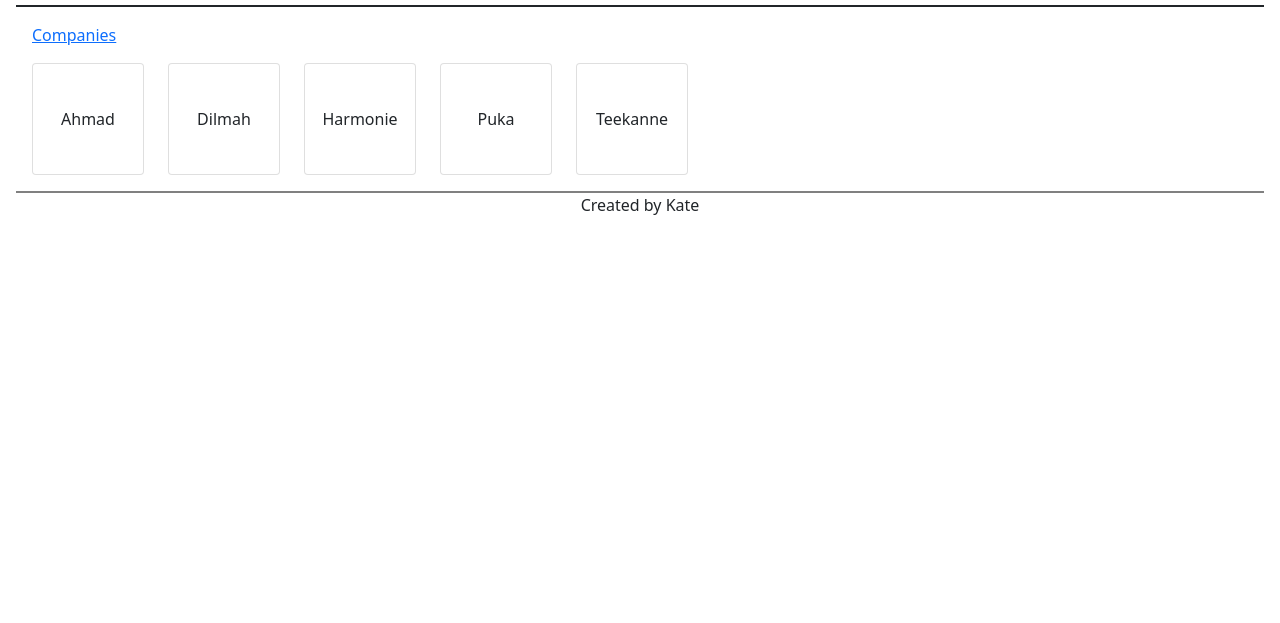
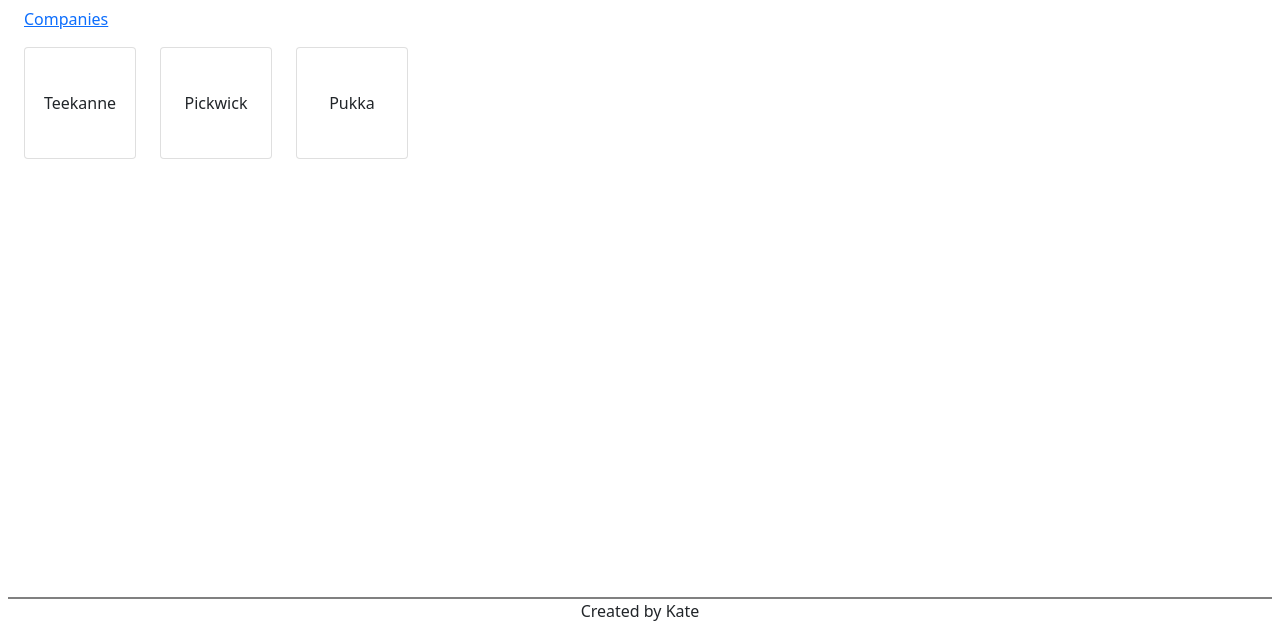
Before and after one commit to mihal/tea-gallery, a plain HTML site: page collection.html in a window 1280 px wide. Shown: the part 177-800 px from the top of the page. Drawn offline with nearby package versions, Linux system fonts and the light colour scheme.

Commit message:
Task 1 (#11)
* T1.1 - Html adjustments
* T1.2 - Items dynamic loading - 1. phase
* Generated company cards programatically
* Removed id from cloned cards

Co-authored-by: HonestMissKate <novakova.aj@gmail.com>

```diff
--- a/collection.html
+++ b/collection.html
@@ -16,6 +16,8 @@
 </head>
 
 <body>
+
+    <div id="page-container">
         <header>
             <h1>
                 <a class="d-block" href="index.html">Teabag Gallery</a>
@@ -45,46 +47,12 @@
                     </nav>
                 </div>
             </div>
-        <div class="row row-cols-auto gy-3">
-            <div class="col">
-                <div class="card company-card text-center">
-                    <div class="card-body">
-                        <p class="card-text company-name">Ahmad</p>
-                    </div>
-                </div>
-            </div>
-            <div class="col">
-                <div class="card company-card text-center">
-                    <div class="card-body">
-                        <p class="card-text company-name">Dilmah</p>
-                    </div>
-                </div>
-            </div>
-            <div class="col">
-                <div class="card company-card text-center">
-                    <div class="card-body">
-                        <p class="card-text company-name">Harmonie</p>
-                    </div>
-                </div>
-            </div>
-            <div class="col">
-                <div class="card company-card text-center">
-                    <div class="card-body">
-                        <p class="card-text company-name">Puka</p>
-                    </div>
-                </div>
-            </div>
-            <div class="col">
-                <div class="card company-card text-center">
-                    <div class="card-body">
-                        <p class="card-text company-name">Teekanne</p>
-                    </div>
-                </div>
-            </div>
+            <div id="items-view" class="row row-cols-auto gy-3">
+
             </div>
         </section>
 
-    <footer class="footer text-center">
+        <footer class="text-center">
             <span>Created by Kate</span>
         </footer>
 
@@ -98,8 +66,11 @@
             </div>
         </div>
 
+        <script src="js/companiesHandler.js"></script>
         <script src="js/collection.js"></script>
         <script src="https://cdn.jsdelivr.net/npm/bootstrap@5.0.0-beta2/dist/js/bootstrap.bundle.min.js" integrity="sha384-b5kHyXgcpbZJO/tY9Ul7kGkf1S0CWuKcCD38l8YkeH8z8QjE0GmW1gYU5S9FOnJ0" crossorigin="anonymous"></script>
+    </div>
+
 </body>
 
 </html>
--- a/css/collection.css
+++ b/css/collection.css
@@ -1,6 +1,6 @@
 #searchNav {
     border-bottom-style: solid;
-    border-bottom-width: black;
+    border-bottom-color: black;
     border-bottom-width: 2px;
 }
 
--- a/css/common.css
+++ b/css/common.css
@@ -1,8 +1,17 @@
 html,
 body {
     max-width: 100%;
-    overflow-x: hidden;
-    padding: 0.5em;
+    height: 100%;
+    position: relative;
+    margin: 0 0.5em 0;
+}
+
+#page-container {
+    min-height: 100vh;
+    overflow: hidden;
+    display: block;
+    position: relative;
+    padding-bottom: 0.5em;
 }
 
 header {
@@ -15,4 +24,7 @@ footer {
     border-top-style: solid;
     border-top-color: gray;
     border-top-width: 2px;
+    position: absolute;
+    bottom: 0;
+    width: 100%;
 }
--- a/js/collection.js
+++ b/js/collection.js
@@ -40,8 +40,20 @@ function AlphabetProvider() {
 
 function CollectionPageOperator() {
 
+    let handler = new CompaniesHandler();
+
     function init() {
         initAlphabetContainer();
+        initItemsView();
+    }
+
+    function initItemsView() {
+        const companyNames = handler.loadItems();
+        const itemsView = document.getElementById('items-view');
+
+        companyNames.forEach(companyName => {
+            itemsView.append(handler.createElementFor(companyName));
+        });
     }
 
     /**
--- /dev/null
+++ b/js/companiesHandler.js
@@ -0,0 +1,25 @@
+function CompaniesHandler() {
+    return {
+        /**
+         * Get all available companies.
+         *
+         * @return {String[]} available company names
+         */
+        loadItems: function() {
+            return ["Teekanne", "Pickwick", "Pukka"];
+        },
+        /**
+         * Create HTML element for visualization of the company.
+         *
+         * @param companyData input data, the company HTML element will be created from
+         * @return {Node} HTML representation of the company
+         */
+        createElementFor: function(companyData) {
+            let companyCard = document.getElementById('company-template').cloneNode(true);
+            companyCard.removeAttribute('id');
+            companyCard.querySelector('.company-name').innerText = companyData;
+
+            return companyCard;
+        }
+    }
+}
```
Also changed, not shown: index.html (+7 -9 lines). Lines whose indentation alone changed are shown as unchanged.
